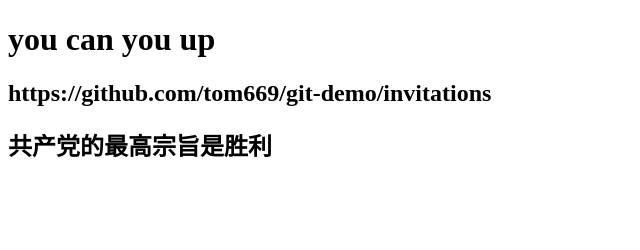
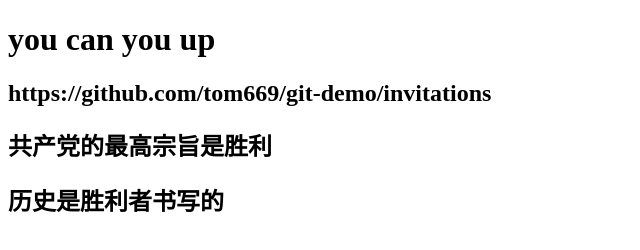
Before and after one commit to tom669/git-demo, a website: page src/demo.html in a window 1280 px wide. Shown: the whole page, without its empty margins (0-640 px from the left). Drawn offline with Linux system fonts and the light colour scheme.

Commit message:
tom669x 2 commit

```diff
--- a/src/demo.html
+++ b/src/demo.html
@@ -8,6 +8,7 @@
   <h1>you can you up</h1>
   <h2>https://github.com/tom669/git-demo/invitations</h2>
   <h2>共产党的最高宗旨是胜利</h2>
+  <h2>历史是胜利者书写的</h2>
   <script>
        console.log('hello')
   </script>
```
